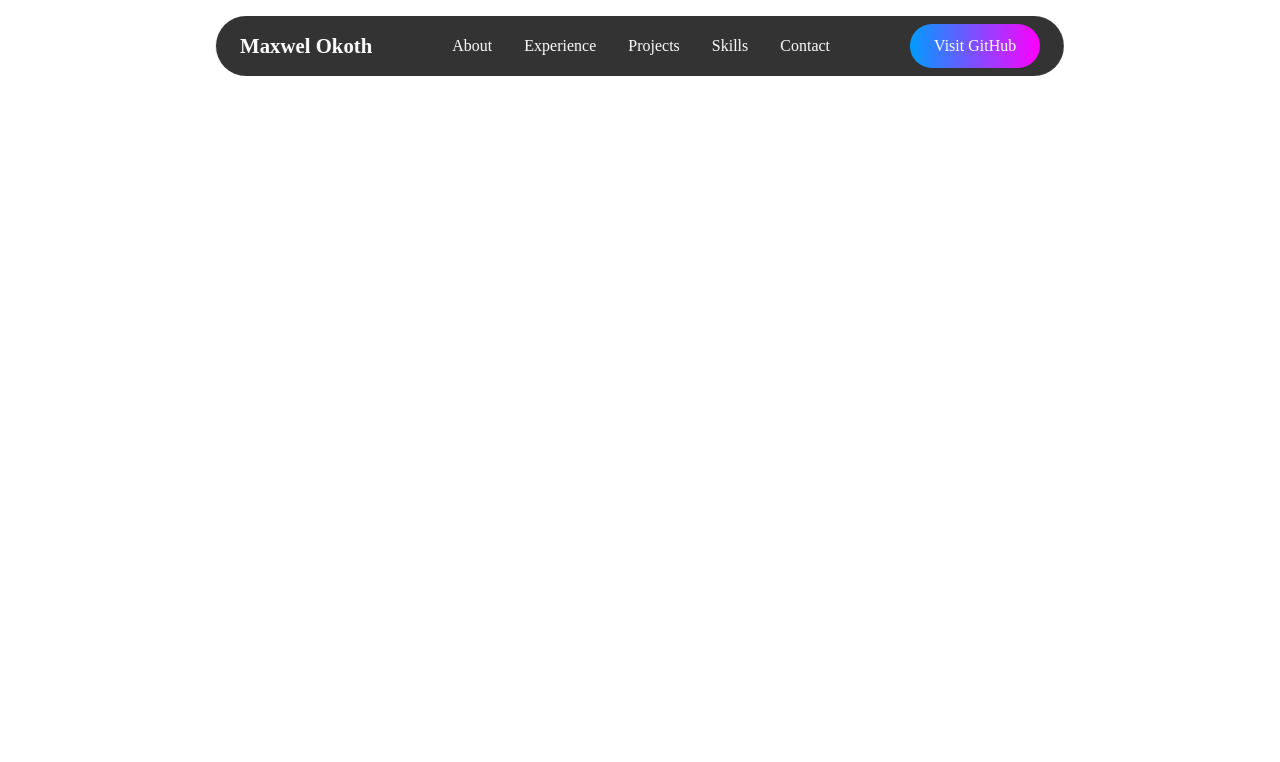
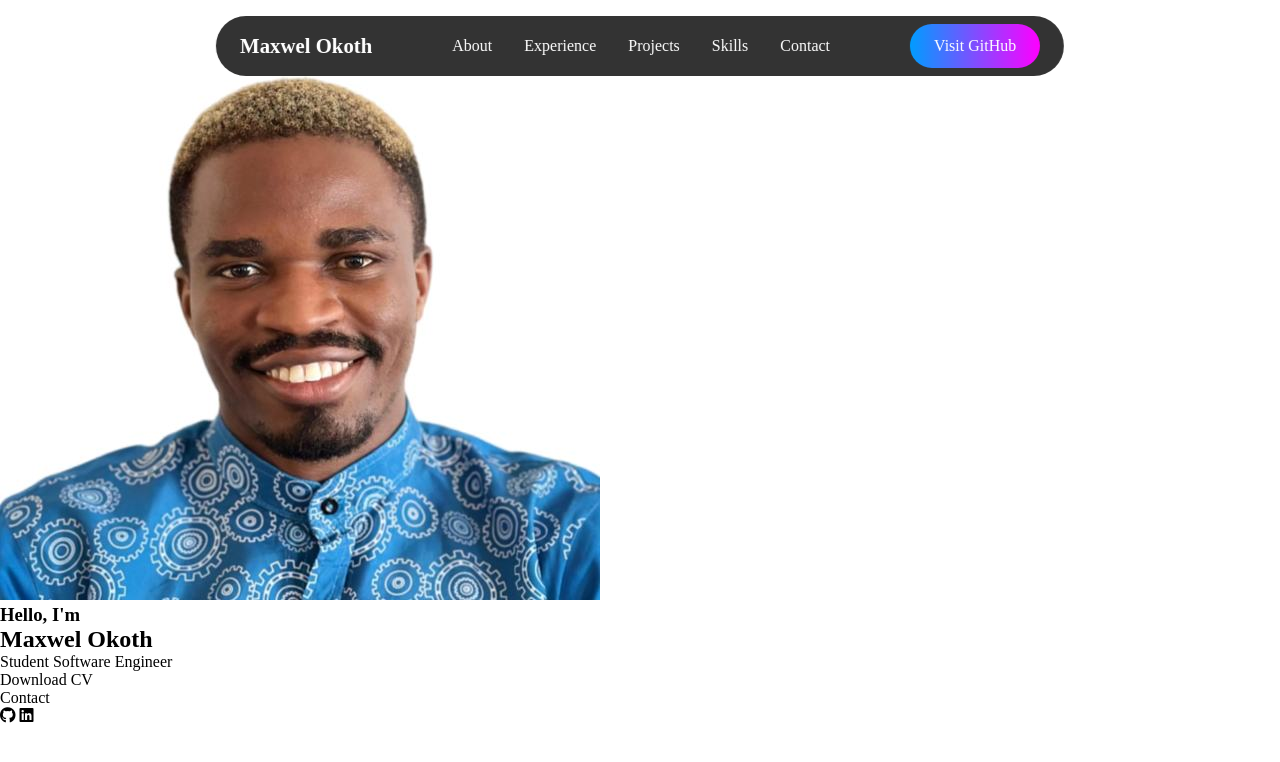
Before and after one commit to Maaxboon/maaxboon-portfolio, a plain HTML site: page index.html in a window 1280 px wide. Drawn offline with Linux system fonts and the light colour scheme.

Commit message:
Creates about section

```diff
--- a/index.html
+++ b/index.html
@@ -24,6 +24,32 @@
             <button class="visit-btn">Visit GitHub </button>
         </header>
 
+        <section id="about" class="about">
+            <div class="about-container">
+                <img src="img/maaxboonprofile.jpg" alt="Photo of Maaxboon">
+
+                <div class="info-box">
+
+                    <div class="text">
+                        <h3>Hello, I'm</h3>
+                        <h1>Maxwel Okoth</h1>
+                        <span>Student Software Engineer</span>
+                    </div>
+
+                    <div class="btn-group">
+                        <div class="btn">Download CV</div>
+                        <div class="btn">Contact</div>
+                    </div>
+
+                    <div class="socials">
+                        <i class="fa-brands fa-github"></i>
+                        <i class="fa-brands fa-linkedin"></i>
+                    </div>
+
+                </div>
+            </div>
+        </section>
+
 
         <script src="script.js"></script>
     </body>
```
